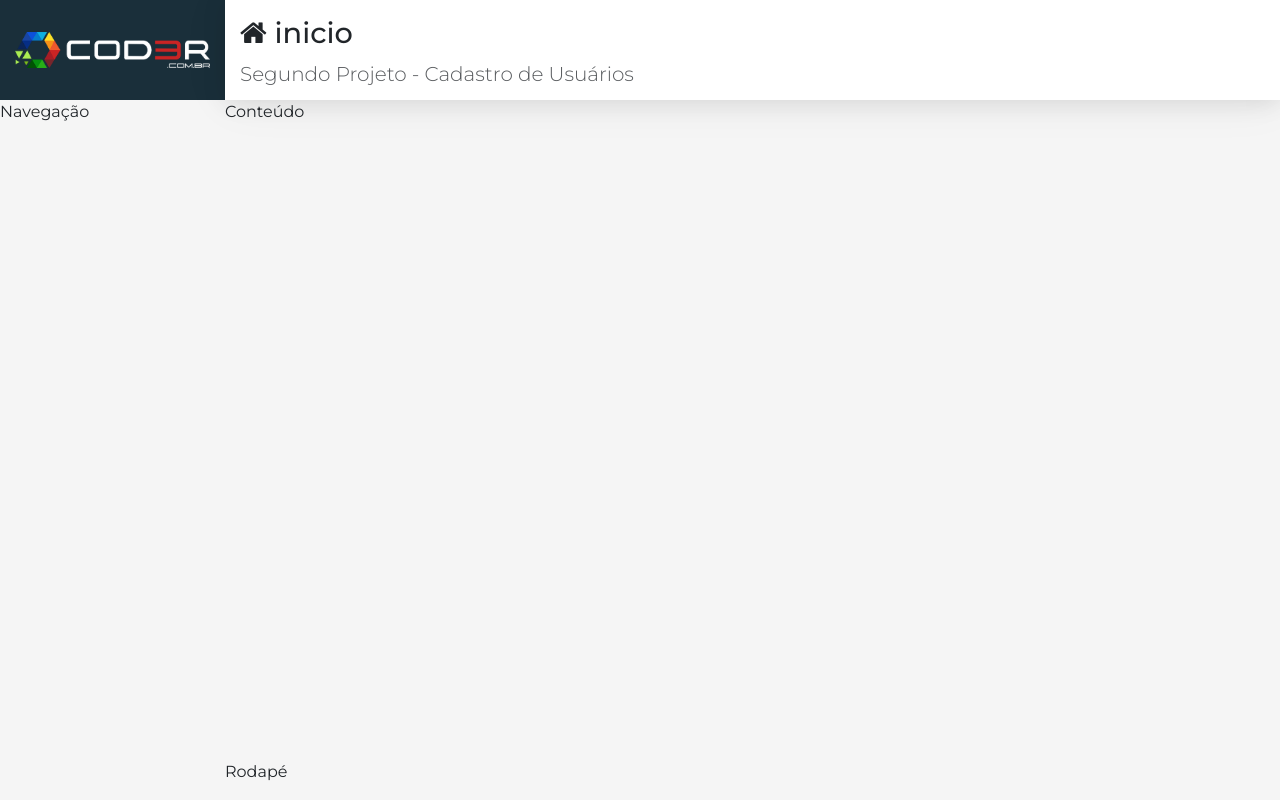
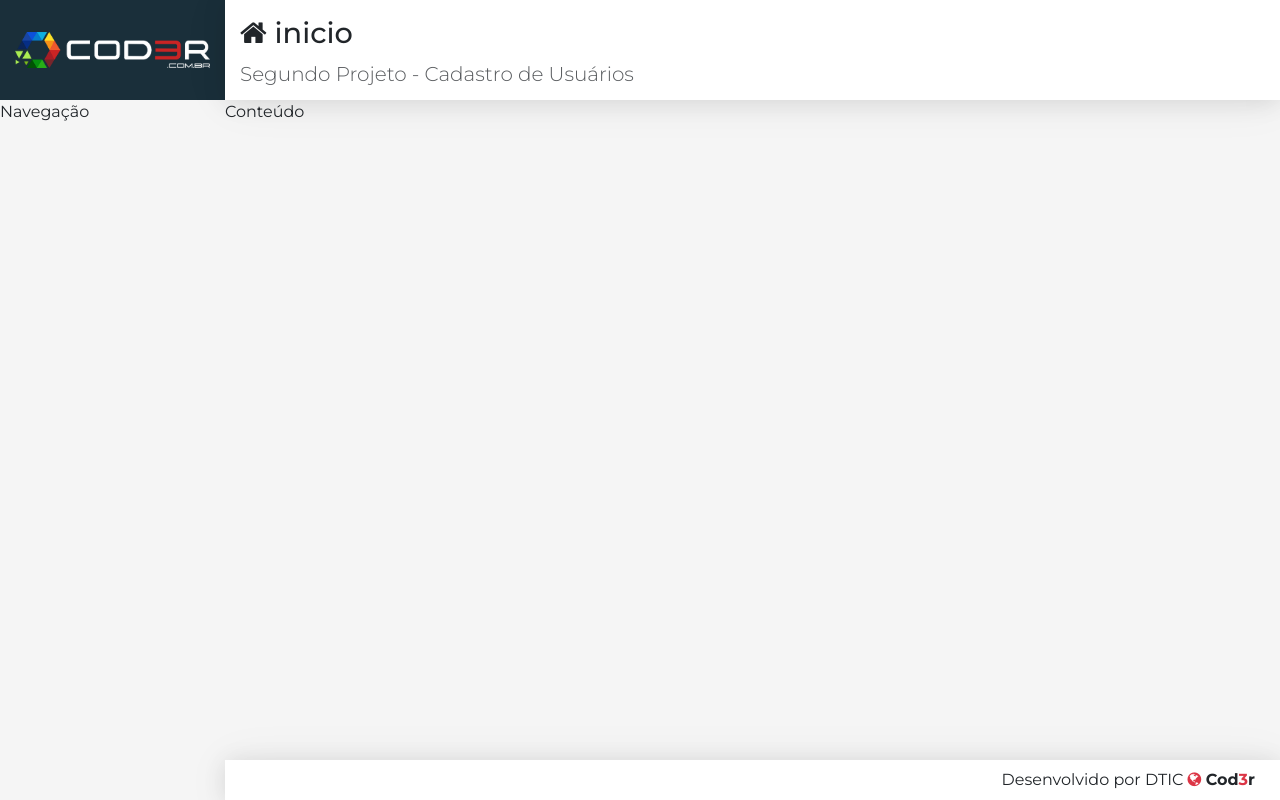
Before and after one commit to alandutra02/react-cadastro-usuarios, a React (Create React App) app in the folder frontend/: page / in a window 1280 px wide. Built offline with nearby package versions, Linux system fonts and the light colour scheme.

Commit message:
footer.css

```diff
--- a/frontend/src/components/template/Footer.css
+++ b/frontend/src/components/template/Footer.css
@@ -0,0 +1,8 @@
+footer.footer {
+    display: flex;
+    align-items: center;
+    justify-content: flex-end;
+    padding: 0 25px;
+    background-color: #FFFF;
+    box-shadow: var(--shadow);
+}
--- a/frontend/src/components/template/Footer.jsx
+++ b/frontend/src/components/template/Footer.jsx
@@ -3,5 +3,8 @@
 
 export default props =>
     <footer className="footer">
-        Rodapé
+        <span>
+            Desenvolvido por DTIC <i className="fa fa-globe text-danger"></i>
+            <strong> Cod<span className="text-danger">3</span>r</strong>
+        </span>
     </footer>
```
